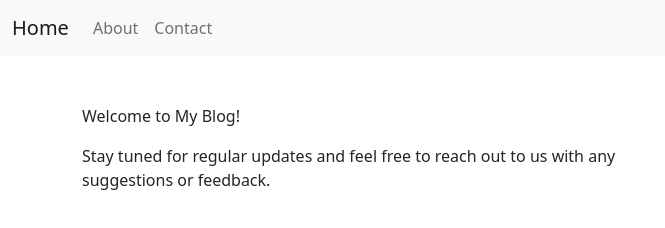
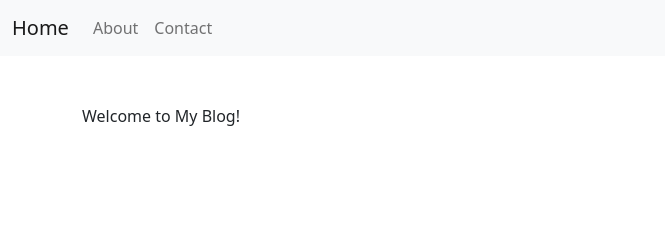
Before and after one commit to Khitlar/Khitlar.github.io, a plain HTML site: page about.html in a window 1280 px wide. Shown: the whole page, without its empty margins (0-665 px from the left). Drawn offline with nearby package versions, Linux system fonts and the light colour scheme.

Commit message:
updated welcome message

```diff
--- a/about.html
+++ b/about.html
@@ -42,8 +42,7 @@
         <div class="row">
             <div class="col-lg-6">
                 <p>Welcome to My Blog!</p>
-                <p>Stay tuned for regular updates and feel free to reach out to us with any suggestions or
-                    feedback.</p>
+                <p></p>
             </div>
         </div>
     </section>
```
